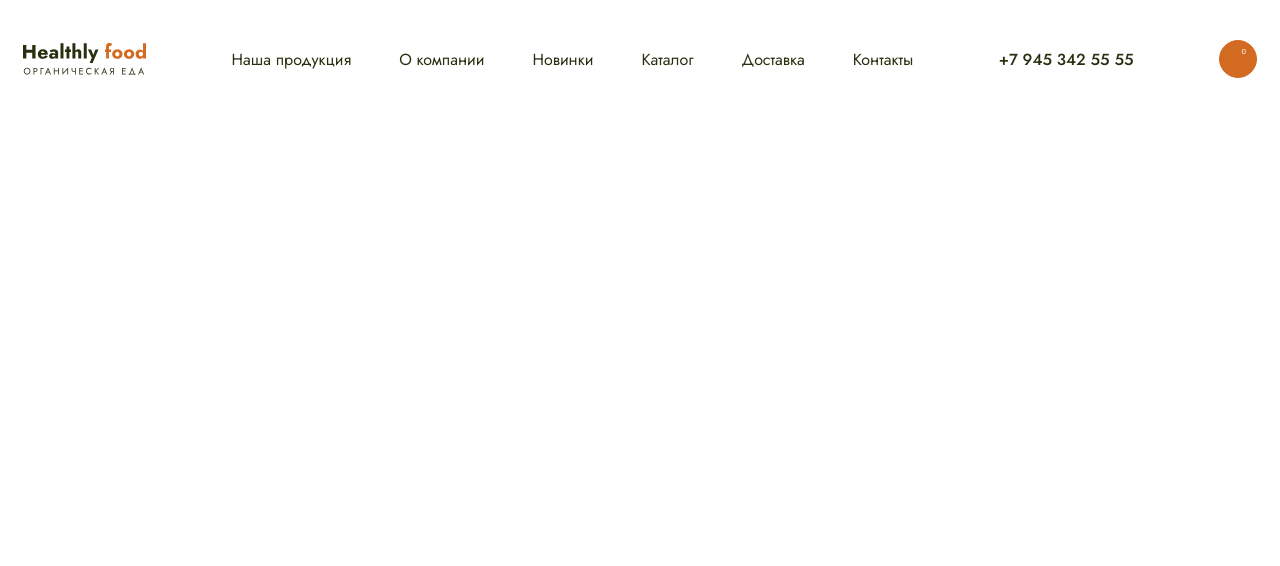
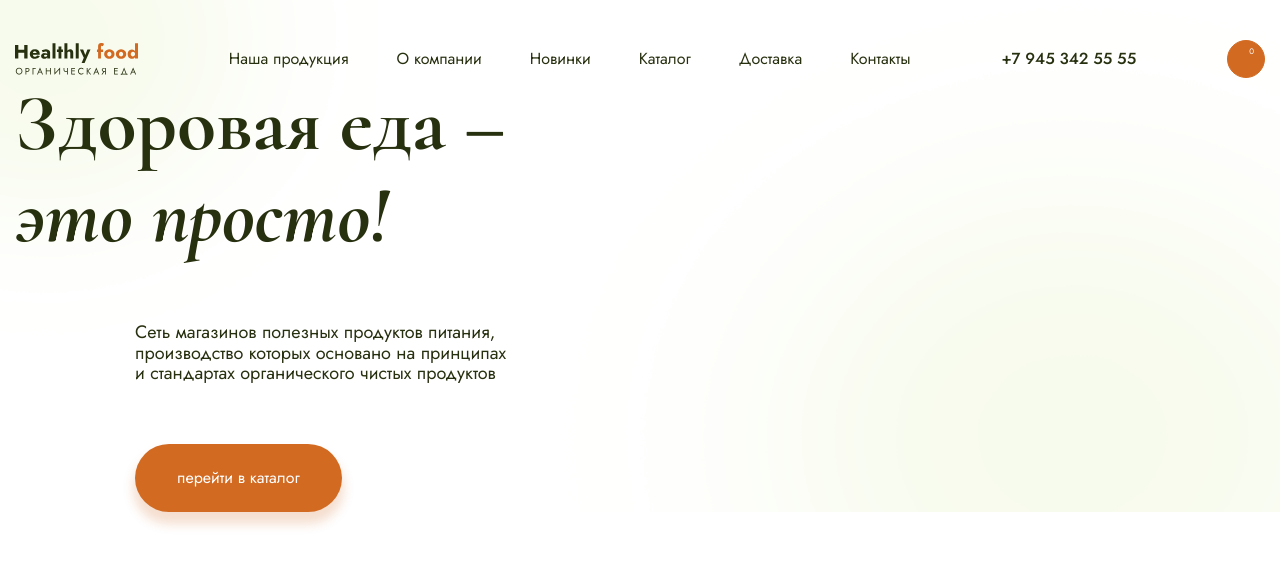
Before and after one commit to Andrew538/Module02-shop, a website built with webpack: page src/index.html in a window 1280 px wide. Built offline with nearby package versions, Linux system fonts and the light colour scheme; files whose address does not match are found by name.

Commit message:
add block main__text

```diff
--- a/package.json
+++ b/package.json
@@ -16,6 +16,7 @@
     "webpack-dev-server": "^4.7.4"
   },
   "dependencies": {
-    "html-webpack-plugin": "^5.5.0"
+    "html-webpack-plugin": "^5.5.0",
+    "normalize.css": "^8.0.1"
   }
 }
--- a/src/index.html
+++ b/src/index.html
@@ -38,6 +38,19 @@
                 <span class="header__counter">0</span>
             </button>
         </header>
+        <div class="container">
+            <div class="main__text">
+                <h1 class="title title_block">Здоровая еда &ndash;
+                    <span class="title__span">это просто!</span>
+                </h1>
+                <div class="main__item">
+                    <p class="description description_size-s">Сеть магазинов полезных продуктов питания,  производство которых основано на&nbsp;принципах и стандартах органического чистых продуктов</p>
+                    <div class="main__link">
+                        <a href="#" class="link">Перейти в каталог</a>
+                    </div>
+                </div>
+            </div>
+        </div>
     </div>
 </body>
 </html>
--- a/src/index.js
+++ b/src/index.js
@@ -1 +1,2 @@
+import 'normalize.css'
 import './styles/main.scss'
--- a/src/styles/main.scss
+++ b/src/styles/main.scss
@@ -14,16 +14,15 @@
 body {
     font-size: 1.6rem;
     font-family: $font-jost;
+    color: $green;
 }
 .header {
     max-width: 1440px;
     margin: 0 auto;
-    padding-left: 15px;
-    padding-right: 15px;
+    padding: 4rem 15px 0 15px;
     display: flex;
     justify-content: space-between;
     align-items: center;
-    margin-top: 4rem;
     &__nav {
         display: flex;
         list-style-type: none;
@@ -32,7 +31,6 @@
         gap: 4.8rem;
     }
     &__link {
-        font-size: 1.6rem;
         color: $green;
         text-decoration: none;
         transition: all .2s ease;
@@ -41,7 +39,6 @@
         }
     }
     &__tel {
-        font-size: 1.6rem;
         color: $green;
         text-decoration: none;
         font-weight: 500;
@@ -82,3 +79,52 @@
     width: 12.3rem;
     height: 3.2rem;
 }
+.container {
+    max-width: 1440px;
+    margin: 0 auto;
+    padding-left: 15px;
+    padding-right: 15px;
+}
+.main {
+    background-image: url(../images/main.png);
+    background-size: cover;
+    background-position-x: center;
+    &__item {
+        margin-left: 12rem;
+        max-width: 378px;
+        margin-top: 6rem;
+    }
+    &__link {
+        margin-top: 6rem;
+    }
+}
+.title {
+    font-family: $font-cormorant;
+    font-weight: 700;
+    font-size: 8rem;
+    margin: 0;
+    &__span {
+        font-style: italic;
+    }
+    &_block {
+        .title__span {
+            display: block;
+        }
+    }
+}
+.description {
+    margin: 0;
+    &_size-s {
+        font-size: 1.8rem;
+    }
+}
+.link {
+    color:$white;
+    text-transform: lowercase;
+    padding: 2.5rem 4.2rem;
+    background-color: $orange;
+    box-shadow: 0px 1rem 1.1rem .2rem rgba(207, 92, 13, 0.2);
+    text-decoration: none;
+    border-radius: 3.8rem;
+    display: inline-block;
+}
```
Also changed, not shown: css/main.css, dist/index.html, dist/styles/main.css, src/images/main.png (added), 2 other files.
